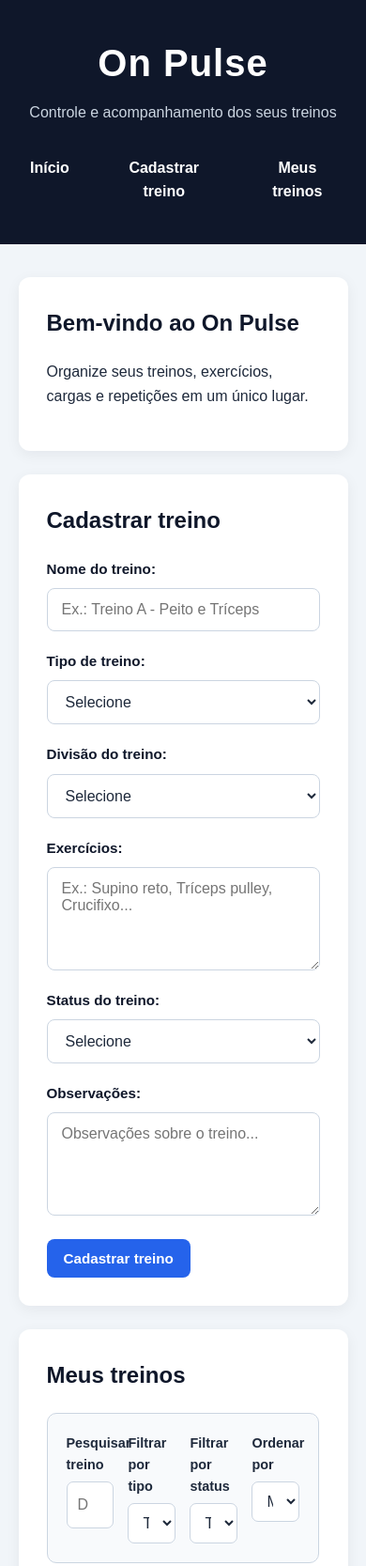
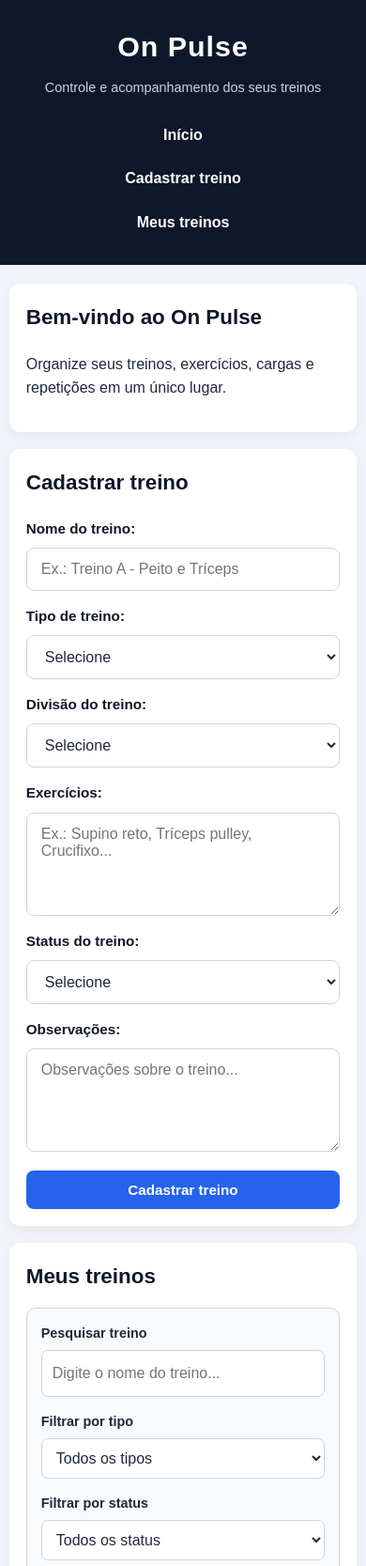
Before and after one commit to Artur060708/On-pulse, a plain HTML site: page index.html in a window 390 px wide. Shown: the top 1667 px of the page at 94% size. Drawn offline with Linux system fonts and the light colour scheme.

Commit message:
style: implementa responsividade com media queries

```diff
--- a/assets/css/style.css
+++ b/assets/css/style.css
@@ -423,4 +423,169 @@ footer {
     color: #ffffff;
 }
 
-/* MEDIA QUERIES: SERÃO ADICIONADAS NO COMMIT 5 */
+
+/* ==================================
+   6. RESPONSIVIDADE - TABLETS
+================================== */
+
+@media (max-width: 900px) {
+
+    /* Dois cards por linha */
+
+    #treinos {
+        grid-template-columns: repeat(2, minmax(0, 1fr));
+    }
+
+    /* Dois filtros por linha */
+
+    .barra-ferramentas {
+        grid-template-columns: repeat(2, minmax(0, 1fr));
+    }
+
+    /* Navegação adaptável */
+
+    nav ul {
+        flex-wrap: wrap;
+        gap: 12px;
+    }
+
+    main {
+        width: 94%;
+    }
+
+    section {
+        padding: 24px;
+    }
+}
+
+/* ==================================
+   7. RESPONSIVIDADE - CELULARES
+================================== */
+
+@media (max-width: 600px) {
+
+    /* Cabeçalho */
+
+    header {
+        padding: 25px 15px;
+    }
+
+    header h1 {
+        font-size: 1.9rem;
+    }
+
+    header p {
+        font-size: 0.9rem;
+        margin-bottom: 18px;
+    }
+
+    /* Navegação */
+
+    nav ul {
+        flex-direction: column;
+        align-items: center;
+        gap: 5px;
+    }
+
+    nav a {
+        display: block;
+        padding: 8px 15px;
+    }
+
+    /* Conteúdo principal */
+
+    main {
+        width: 95%;
+        margin: 20px auto;
+    }
+
+    section {
+        padding: 18px;
+        margin-bottom: 18px;
+    }
+
+    section h2 {
+        font-size: 1.4rem;
+    }
+
+    /* Formulário */
+
+    #cadastro form {
+        width: 100%;
+        gap: 15px;
+    }
+
+    #cadastro input,
+    #cadastro select,
+    #cadastro textarea {
+        min-width: 0;
+        font-size: 1rem;
+    }
+
+    #cadastro button {
+        width: 100%;
+        align-self: stretch;
+    }
+
+    /* Listagem: um card por linha */
+
+    #treinos {
+        grid-template-columns: minmax(0, 1fr);
+        gap: 15px;
+    }
+
+    /* Pesquisa e filtros */
+
+    .barra-ferramentas {
+        grid-template-columns: minmax(0, 1fr);
+        padding: 15px;
+        gap: 15px;
+    }
+
+    /* Cards */
+
+    #treinos .card-treino {
+        padding: 18px;
+    }
+
+    .cabecalho-card h3 {
+        font-size: 1.15rem;
+    }
+
+    /* Botões */
+
+    .acoes-card {
+        flex-direction: column;
+        gap: 10px;
+    }
+
+    .acoes-card button,
+    .acoes-card .botao {
+        width: 100%;
+        text-align: center;
+    }
+
+    /* Tabela */
+
+    .tabela-responsiva {
+        overflow-x: auto;
+        -webkit-overflow-scrolling: touch;
+    }
+
+    #detalhes table {
+        min-width: 480px;
+    }
+
+    #detalhes th,
+    #detalhes td {
+        padding: 10px;
+        font-size: 0.85rem;
+    }
+
+    /* Rodapé */
+
+    footer {
+        padding: 20px 15px;
+        font-size: 0.85rem;
+    }
+}
```
